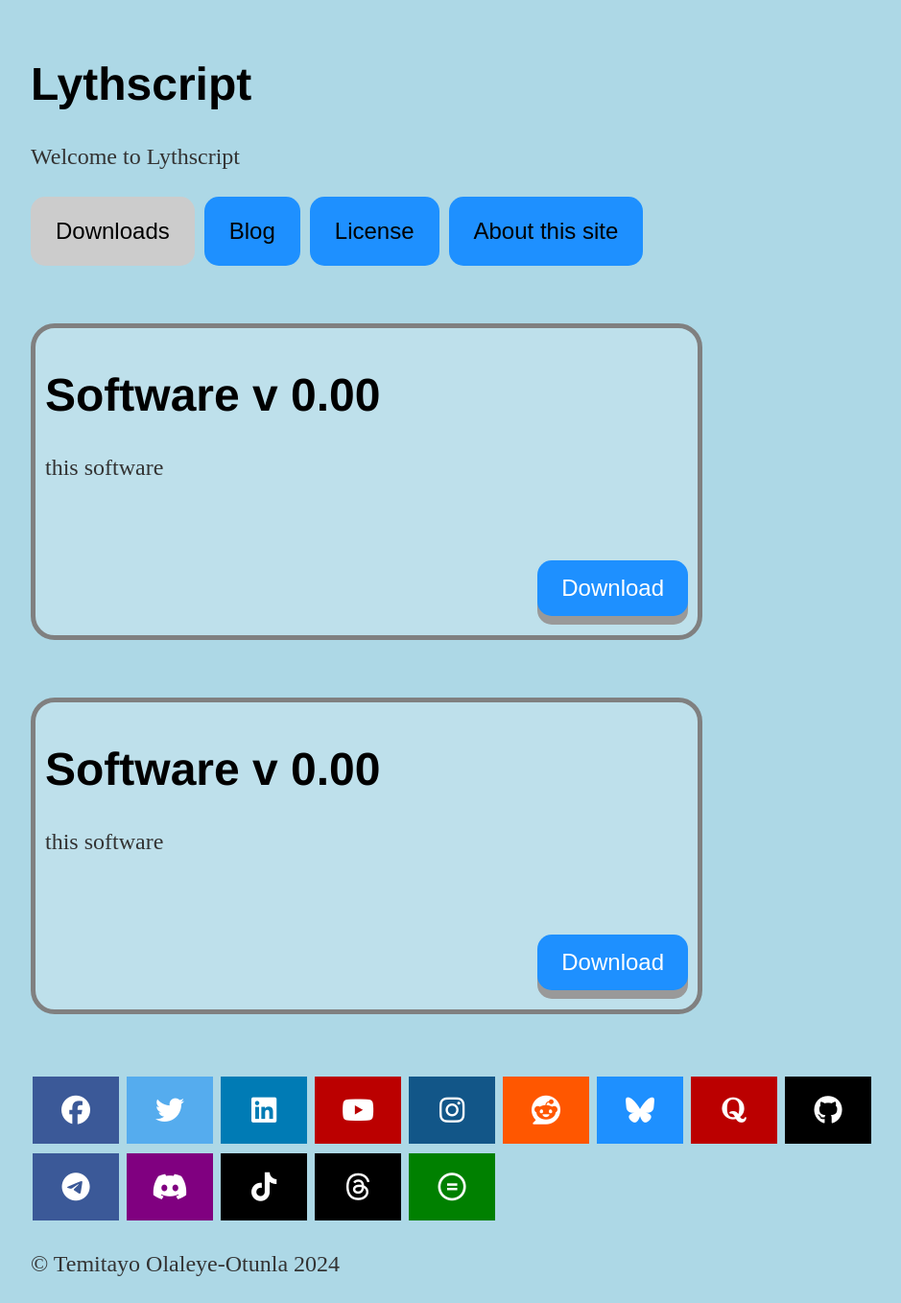
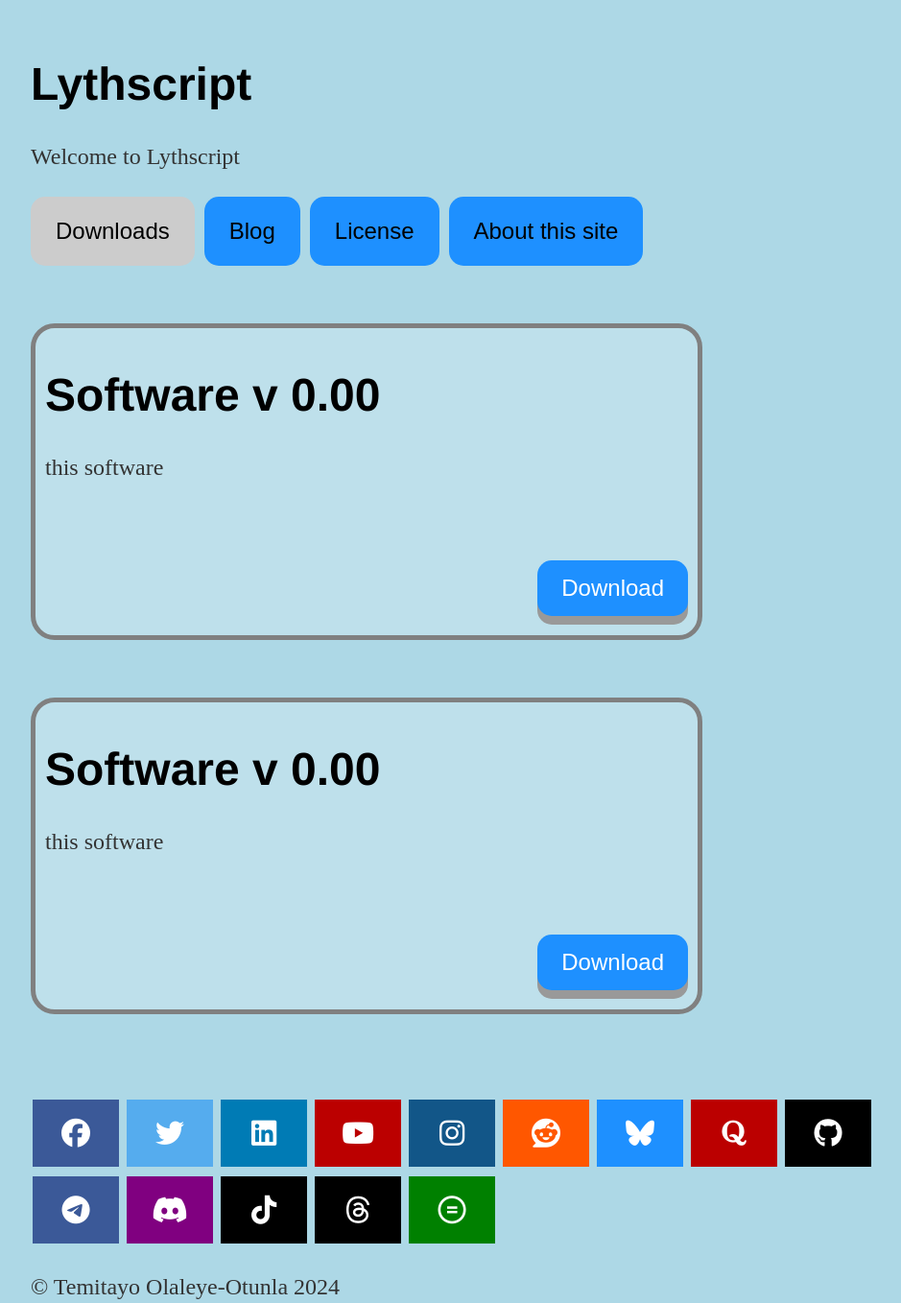
Before and after one commit to lythwind/lythwind.github.io, a Jekyll site: the page built from index.html, in a window 1280 px wide. Shown: the whole page at 96% size, without its empty margins (160-1099 px from the left). Built offline with Jekyll 4.4.1, drawn with Linux system fonts in a browser that asks for light colours; nearby versions of some CDN libraries; before the commit the page ends 1334 px from its top, so only the background shows below that.

Commit message:
Update main.css

```diff
--- a/css/main.css
+++ b/css/main.css
@@ -197,12 +197,12 @@ button:active {
 }
 
 .page-content {
-  padding-bottom: 1.0rem;
+  padding-bottom: 1.5rem;
 }
 
 .xfooter {
-  position: absolute;
+  position: relative;
   bottom: 0;
   width: 100%;
-  height: 1.0rem;
+  height: 1.5rem;
 }
```
